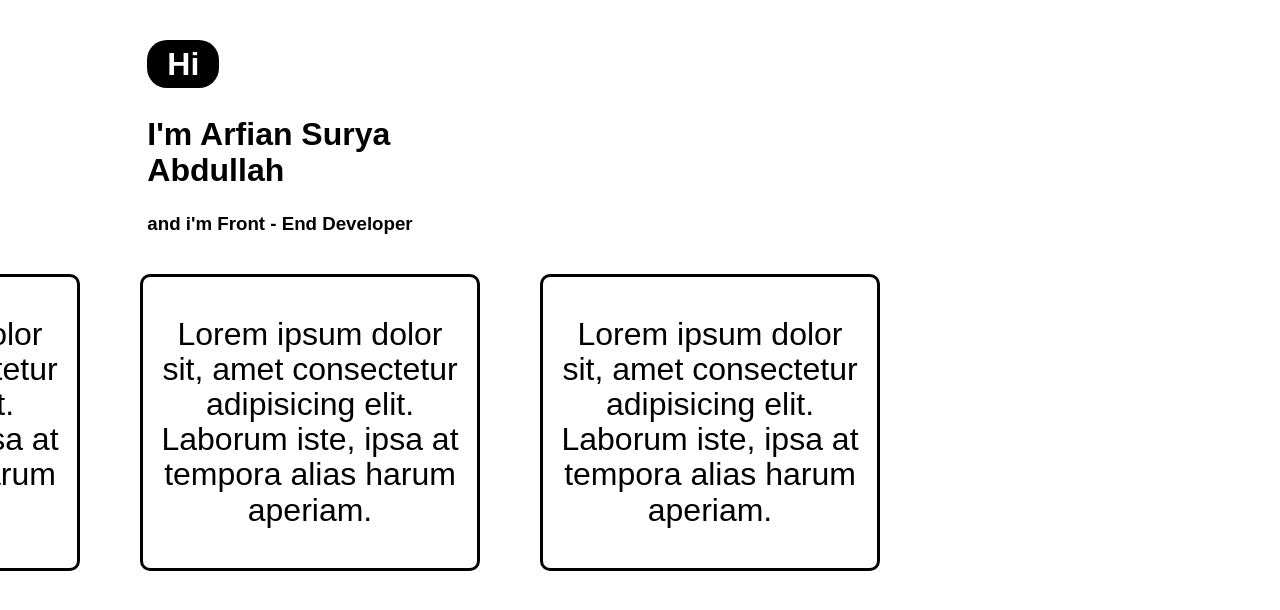
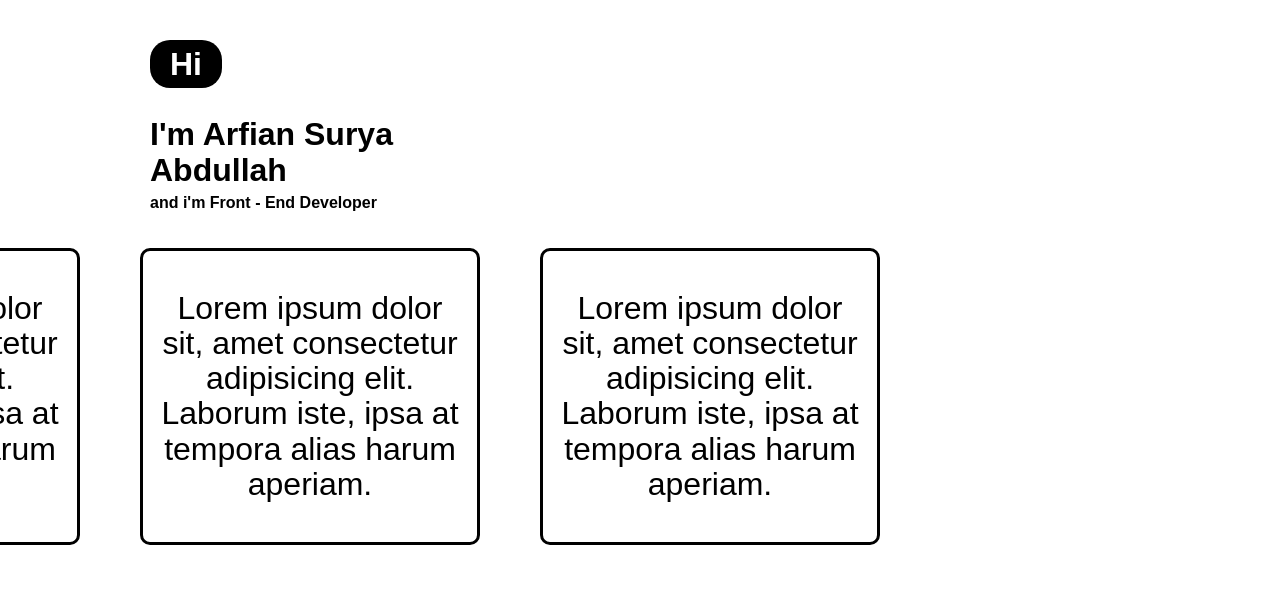
Before and after one commit to Arfian20/FromMy, a plain HTML site: page index.html in a window 1280 px wide. Shown: the part 90-700 px from the top of the page. Drawn offline with Linux system fonts and the light colour scheme.

```diff
--- a/style.css
+++ b/style.css
@@ -18,7 +18,7 @@
   position: fixed;
   display: flex;
   background-color: rgb(0, 0, 0);
-
+  z-index: 20;
   align-items: center;
   width: 100%;
   top: 0;
@@ -64,15 +64,20 @@
   width: 260px;
   margin-top: -13px;
 }
+.content h3 {
+  font-size: 1em;
+  width: 260px;
+  margin-top: -20px;
+}
 .content span {
   background-color: black;
   color: white;
   padding: 6px 20px;
-  margin-top: -20px;
+  margin-top: -30px;
   border-radius: 20px;
 }
 .row {
-  margin-bottom: 50px;
+  margin-bottom: 40px;
   right: 30px;
   left: 30px;
   width: 1200px;
@@ -86,7 +91,7 @@
   text-align: center;
   border: 3px solid black;
   border-radius: 10px;
-
+  margin-bottom: 40px;
   margin-left: 60px;
   padding: 8px 15px;
 }
@@ -101,7 +106,7 @@
     right: 0;
     margin-left: 60px;
     flex-direction: column;
-    margin-bottom: -10px;
+    margin-bottom: 50px;
     display: flex;
     justify-content: center;
   }
```
Also changed, not shown: index.html (+2 -2 lines).
